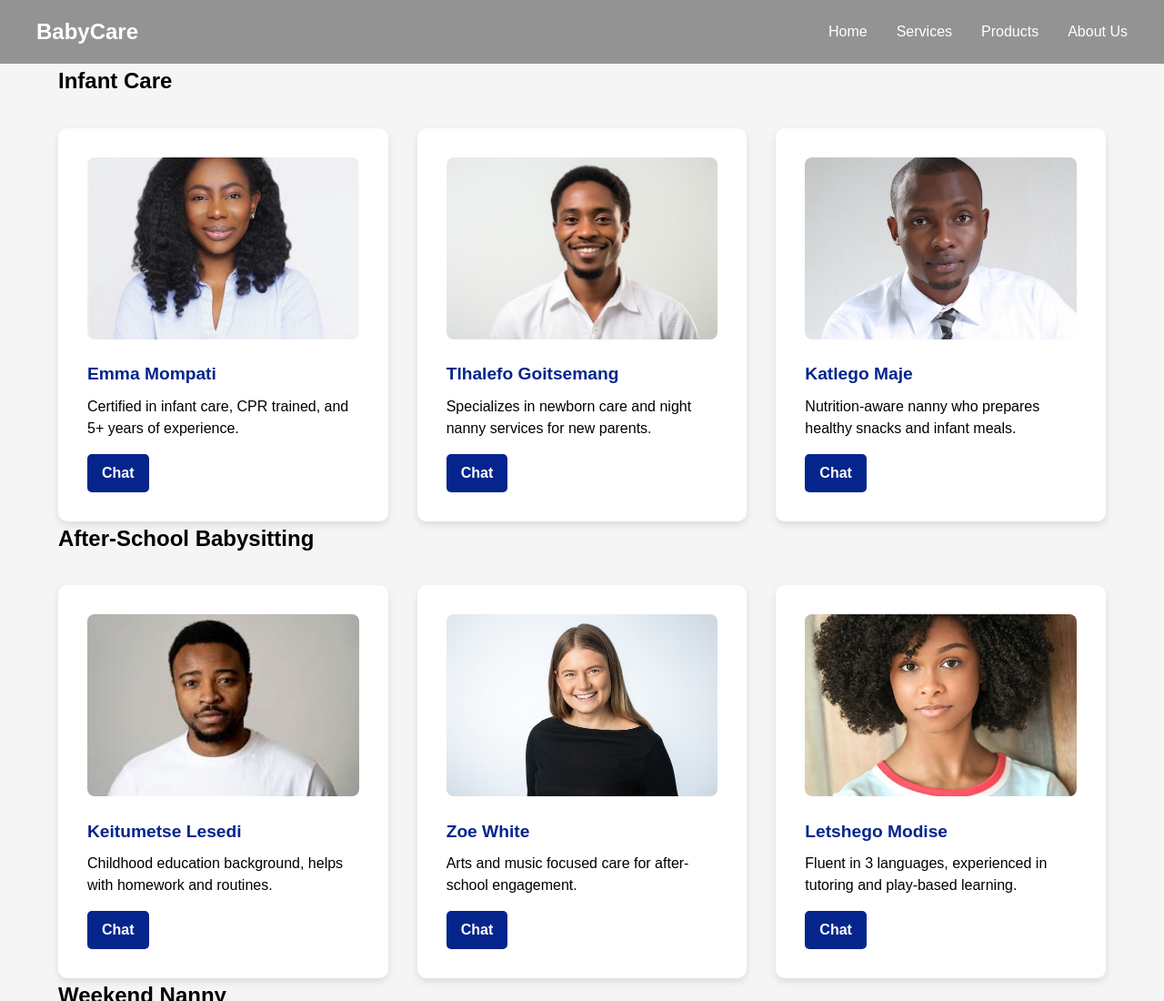
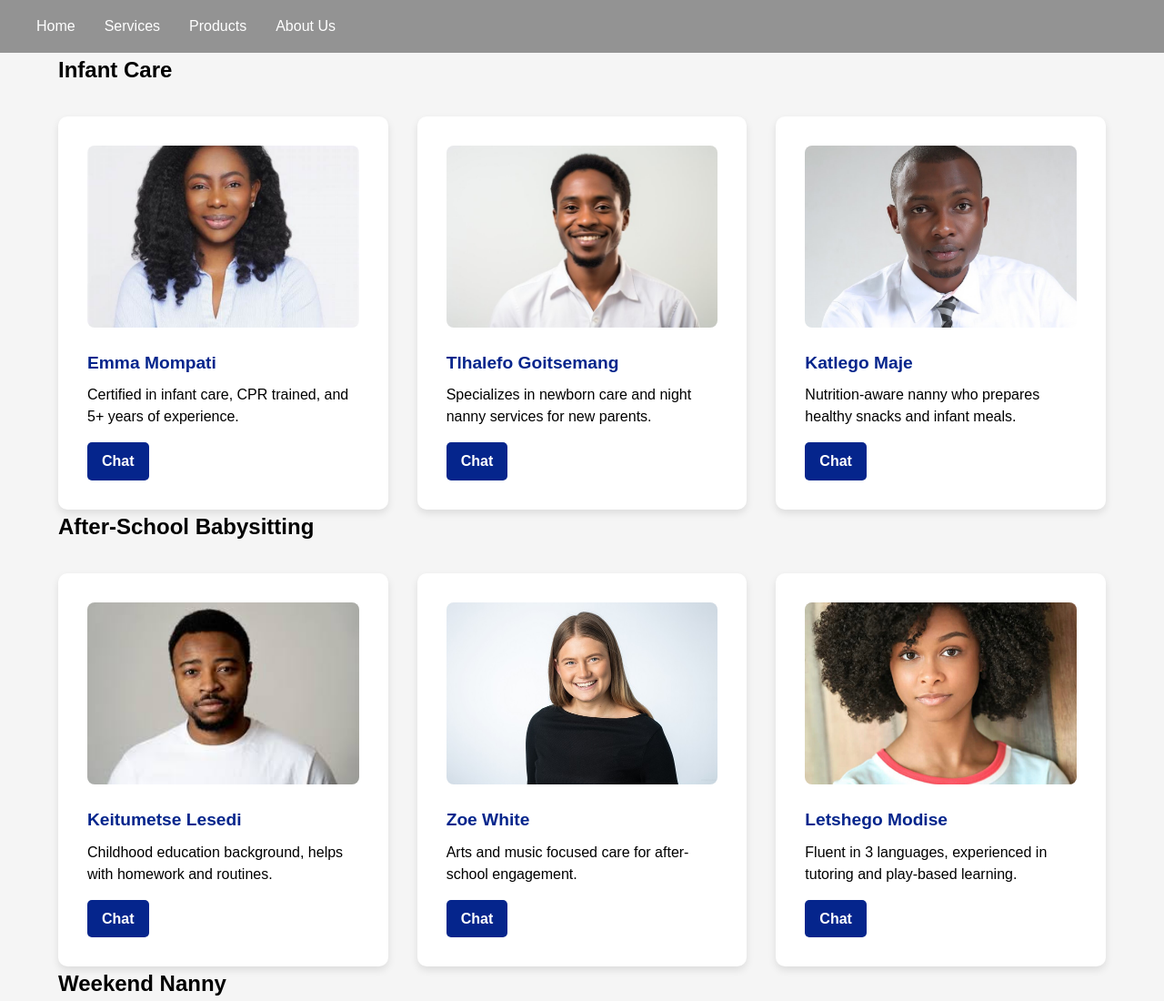
Before and after one commit to thePoiiiKatso/WMD-cse-153-Assignment, a plain HTML site: page nannies.html in a window 1280 px wide. Shown: the top 1100 px of the page at 91% size. Drawn offline with Linux system fonts and the light colour scheme.

Commit message:
Update nannies.html

```diff
--- a/nannies.html
+++ b/nannies.html
@@ -9,7 +9,6 @@
 
  <header class="navbar">
     <div class="nav__bar">
-      <div class="logo">BabyCare</div>
       <ul class="nav__links">
         <li><a href="home.html">Home</a></li>
         <li><a href="services.html">Services</a></li>
```
